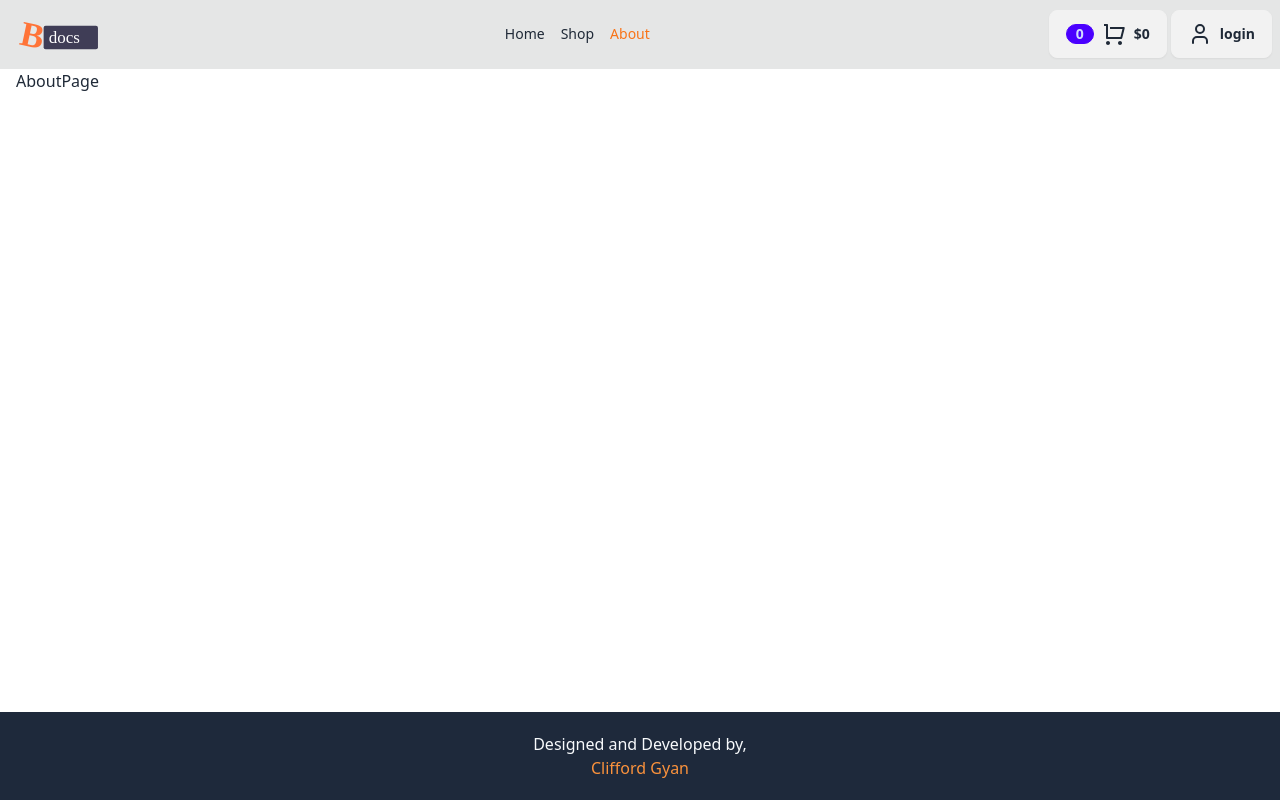
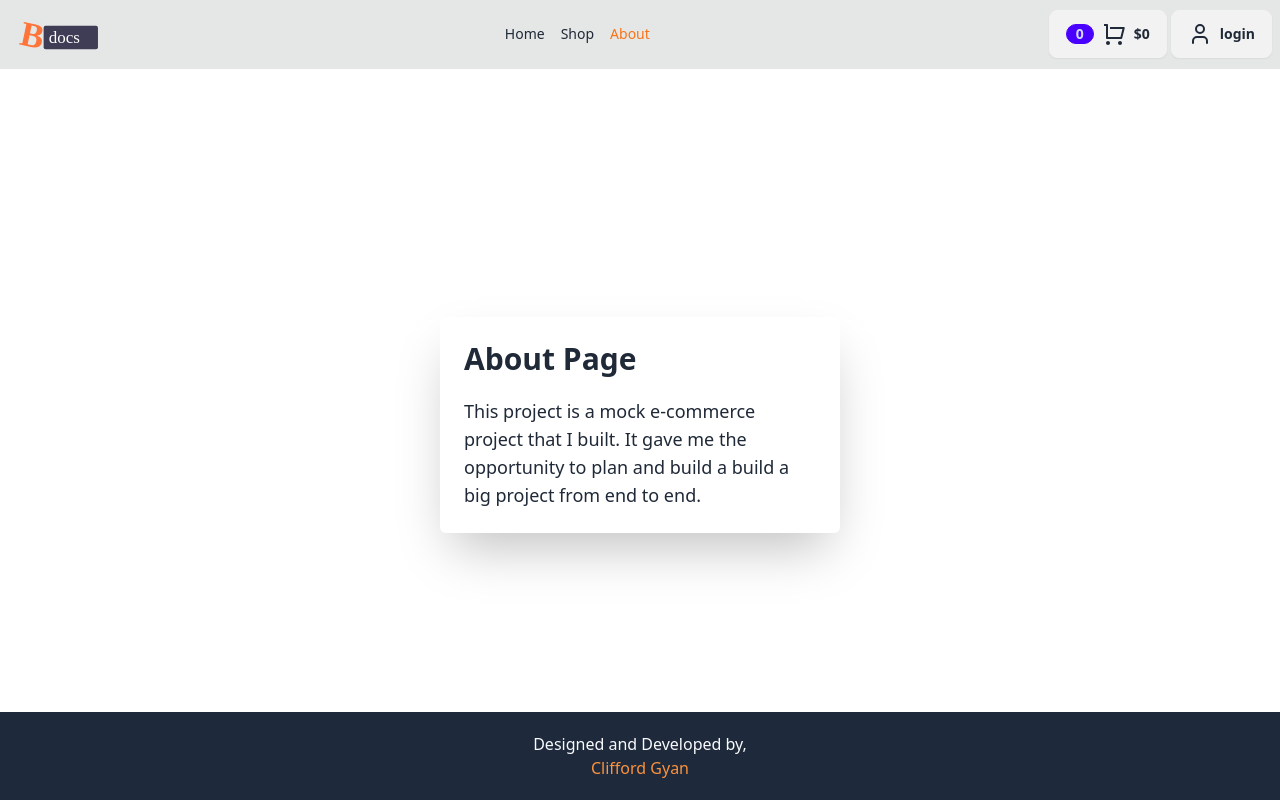
Before and after one commit to cliff-codes/book-commerce, a Next.js app: page /About in a window 1280 px wide. Built offline with nearby package versions, Linux system fonts and the light colour scheme; no server answers.

Commit message:
about page updates

```diff
--- a/app/About/page.tsx
+++ b/app/About/page.tsx
@@ -3,7 +3,7 @@ import AboutPage from '../ui/pages/AboutPage'
 
 const page = () => {
   return (
-    <div className='w-full px-4'>
+    <div className='w-full px-4 h-full flex place-items-center justify-center'>
         <AboutPage/>
     </div>
   )
--- a/app/ui/pages/AboutPage.tsx
+++ b/app/ui/pages/AboutPage.tsx
@@ -2,7 +2,16 @@ import React from 'react'
 
 const AboutPage = () => {
   return (
-    <div>AboutPage</div>
+    <div className = "w-full flex justify-center">
+        <div className = "w-full max-w-[400px] shadow-2xl p-6 flex flex-col gap-5 rounded-md">
+            <h1 className="text-3xl font-semibold">About Page</h1>
+
+            <p className="sm:text-lg leading-relaxed">
+                This project is a mock e-commerce project that I built.
+                It gave me the opportunity to plan and build a build a big project from end to end.
+            </p>
+        </div>
+    </div>
   )
 }
 
```
